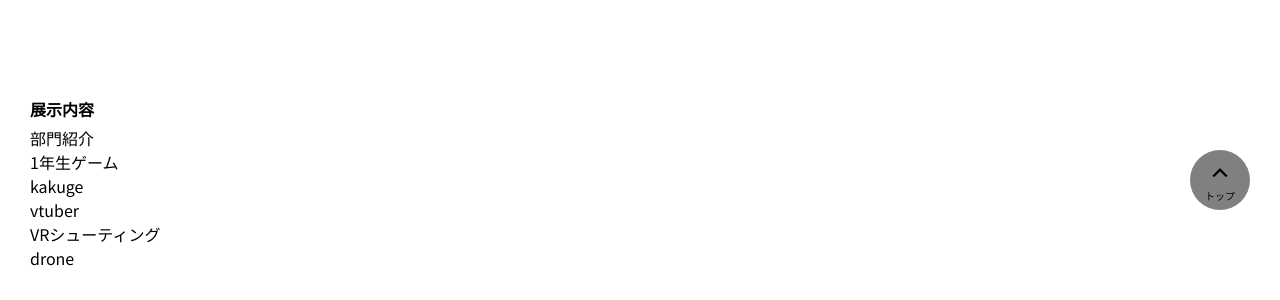
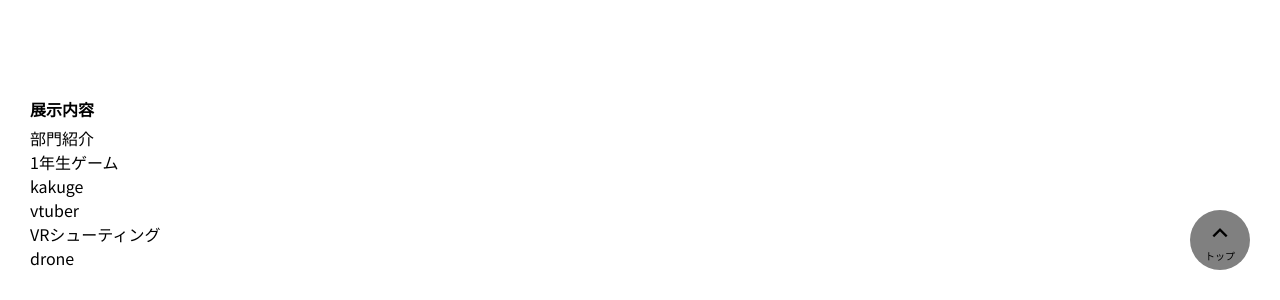
Before and after one commit to OyamaKosenProcon/KoryoProcon-2023, a plain HTML site: page index.html in a window 1280 px wide. Shown: the part 500-800 px from the top of the page. Drawn offline with nearby package versions, Linux system fonts and the light colour scheme.

Commit message:
update style.css navクラスの高さを60pxに変更

```diff
--- a/css/style.css
+++ b/css/style.css
@@ -32,7 +32,7 @@ section {
     bottom: 30px;
     display: flex;
     flex-direction: column;
-    height: 180px;
+    height: 60px;
     justify-content: space-around;
     position: fixed;
     right: 30px;
```
